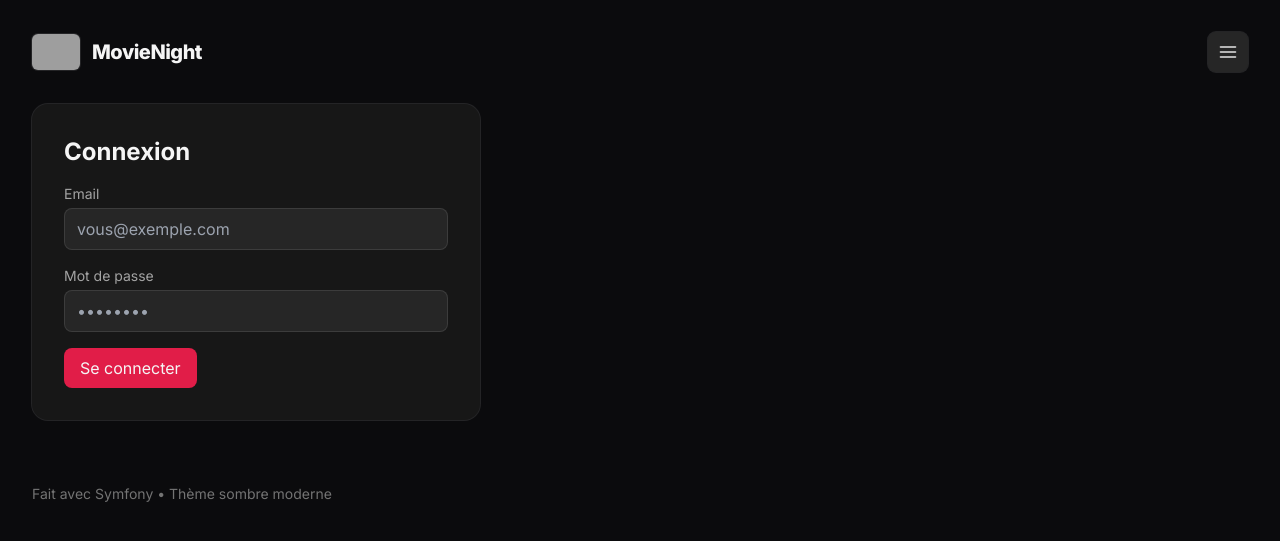
After one commit to Tawfik14/S, a Symfony app: template movies-app/templates/pages/login.html.twig in a window 1280 px wide. The commit adds this page. Shown: the top 541 px of the page. Run offline with Twig, Linux system fonts and the light colour scheme; the template is opened without the code that fills it, so the values that code supplies are empty; some libraries are stand-ins or nearby versions; grey boxes are pictures that could not be loaded.

Commit message:
Add navigation menu, contact, about, and login pages to MovieNight app
Co-authored-by: tawfik.mouhamadimame <tawfik.mouhamadimame@gmail.com>

```diff
--- a/movies-app/templates/base.html.twig
+++ b/movies-app/templates/base.html.twig
@@ -26,18 +26,43 @@
     </head>
     <body class="min-h-full bg-surface-900 text-neutral-100 antialiased">
         <div class="max-w-7xl mx-auto px-4 sm:px-6 lg:px-8 py-8">
-            <header class="flex items-center justify-between mb-8">
-                <a href="{{ path('app_movies_index') }}" class="inline-flex items-center gap-2 text-xl font-extrabold tracking-tight">
-                    <span class="text-rose-500">🎬</span>
+            <header class="flex items-center justify-between mb-8 relative">
+                <a href="{{ path('app_movies_index') }}" class="inline-flex items-center gap-3 text-xl font-extrabold tracking-tight">
+                    <img src="{{ asset('Logo/logo.png') }}" alt="Logo" class="h-9 w-auto rounded-md ring-1 ring-white/10 bg-white/5">
                     <span>MovieNight</span>
                 </a>
-                <nav class="text-sm text-neutral-400">Catalogue de films</nav>
+
+                <div class="relative">
+                    <button id="menuBtn" class="inline-flex items-center justify-center w-10 h-10 rounded-lg bg-neutral-800 ring-1 ring-white/10 hover:bg-neutral-700" aria-label="Ouvrir le menu" aria-expanded="false" aria-controls="menuPanel">
+                        <svg class="h-5 w-5 text-neutral-200" viewBox="0 0 24 24" fill="none" stroke="currentColor" stroke-width="2" stroke-linecap="round" stroke-linejoin="round">
+                            <line x1="3" y1="6" x2="21" y2="6" />
+                            <line x1="3" y1="12" x2="21" y2="12" />
+                            <line x1="3" y1="18" x2="21" y2="18" />
+                        </svg>
+                    </button>
+
+                    <div id="menuPanel" class="hidden absolute right-0 mt-2 w-48 overflow-hidden rounded-xl bg-neutral-900 ring-1 ring-white/10 shadow-xl">
+                        <a href="{{ path('app_contact') }}" class="block px-4 py-2 text-sm text-neutral-200 hover:bg-neutral-800">Contact</a>
+                        <a href="{{ path('app_about') }}" class="block px-4 py-2 text-sm text-neutral-200 hover:bg-neutral-800">À propos</a>
+                        <a href="{{ path('app_login') }}" class="block px-4 py-2 text-sm text-neutral-200 hover:bg-neutral-800">Connexion</a>
+                    </div>
+                </div>
             </header>
 
             {% block body %}{% endblock %}
 
             <footer class="mt-16 text-sm text-neutral-500">Fait avec Symfony • Thème sombre moderne</footer>
         </div>
-        {% block javascripts %}{% endblock %}
+        {% block javascripts %}
+            <script>
+                (function(){
+                    const btn = document.getElementById('menuBtn');
+                    const panel = document.getElementById('menuPanel');
+                    if (!btn || !panel) return;
+                    function closeOnOutside(e){ if(!panel.contains(e.target) && !btn.contains(e.target)){ panel.classList.add('hidden'); document.removeEventListener('click', closeOnOutside); btn.setAttribute('aria-expanded','false'); } }
+                    btn.addEventListener('click', function(e){ e.stopPropagation(); const isHidden = panel.classList.contains('hidden'); panel.classList.toggle('hidden'); btn.setAttribute('aria-expanded', String(isHidden)); if(isHidden){ setTimeout(()=>document.addEventListener('click', closeOnOutside),0); } });
+                })();
+            </script>
+        {% endblock %}
     </body>
 </html>
--- /dev/null
+++ b/movies-app/templates/pages/login.html.twig
@@ -0,0 +1,20 @@
+{% extends 'base.html.twig' %}
+
+{% block title %}Connexion — MovieNight{% endblock %}
+
+{% block body %}
+  <section class="max-w-md rounded-2xl bg-neutral-900 ring-1 ring-white/10 p-8">
+    <h1 class="text-2xl font-bold mb-4">Connexion</h1>
+    <form class="space-y-4">
+      <div>
+        <label class="block text-sm text-neutral-400 mb-1">Email</label>
+        <input type="email" class="w-full rounded-lg bg-neutral-800 border border-white/10 px-3 py-2 focus:outline-none focus:ring-2 focus:ring-rose-500" placeholder="vous@exemple.com">
+      </div>
+      <div>
+        <label class="block text-sm text-neutral-400 mb-1">Mot de passe</label>
+        <input type="password" class="w-full rounded-lg bg-neutral-800 border border-white/10 px-3 py-2 focus:outline-none focus:ring-2 focus:ring-rose-500" placeholder="••••••••">
+      </div>
+      <button type="submit" class="inline-flex items-center justify-center rounded-lg bg-rose-600 hover:bg-rose-500 px-4 py-2 font-medium">Se connecter</button>
+    </form>
+  </section>
+{% endblock %}
```
Also changed, not shown: movies-app/src/Controller/PageController.php (added, +28 -0 lines), movies-app/templates/pages/about.html.twig (added, +10 -0 lines), movies-app/templates/pages/contact.html.twig (added, +10 -0 lines).
